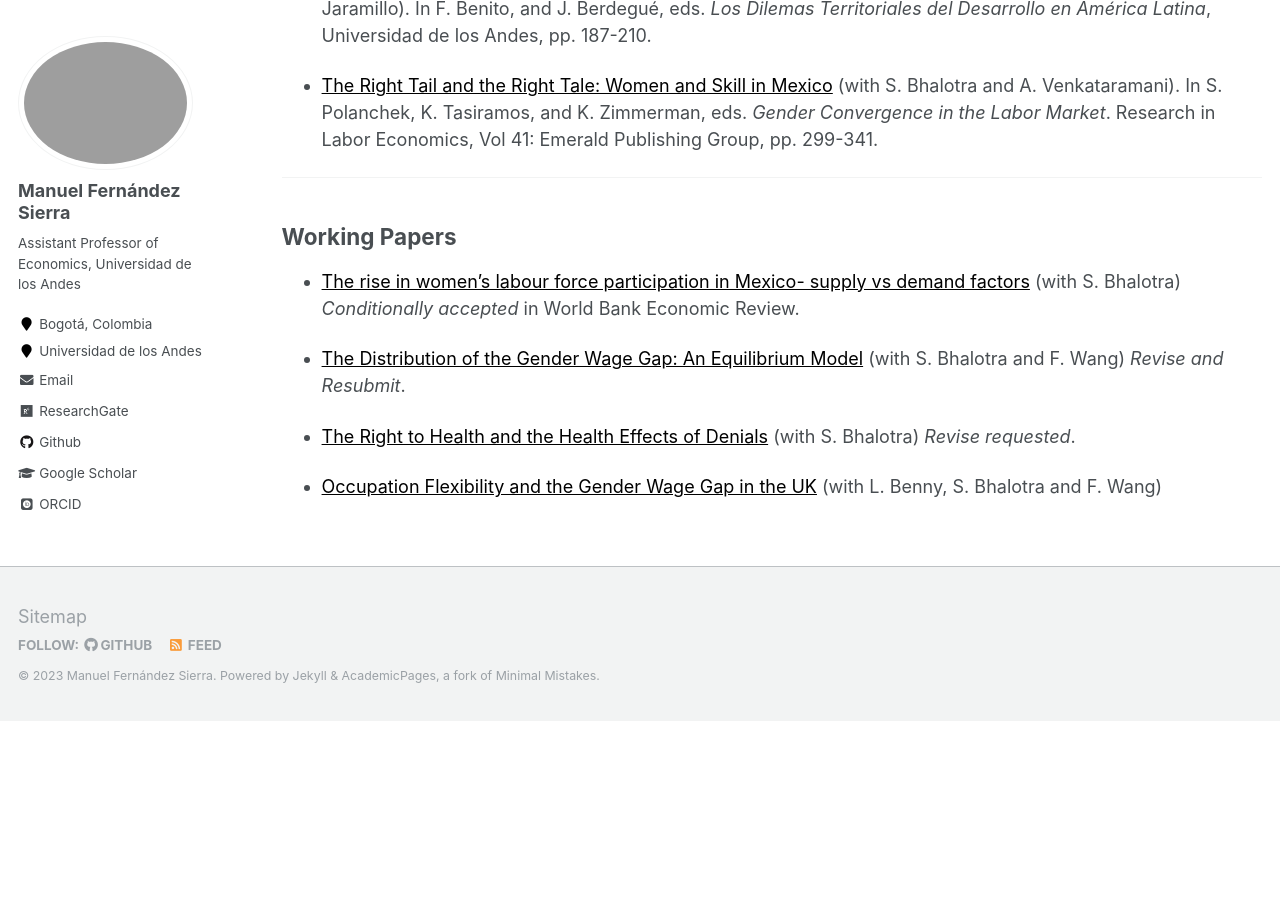
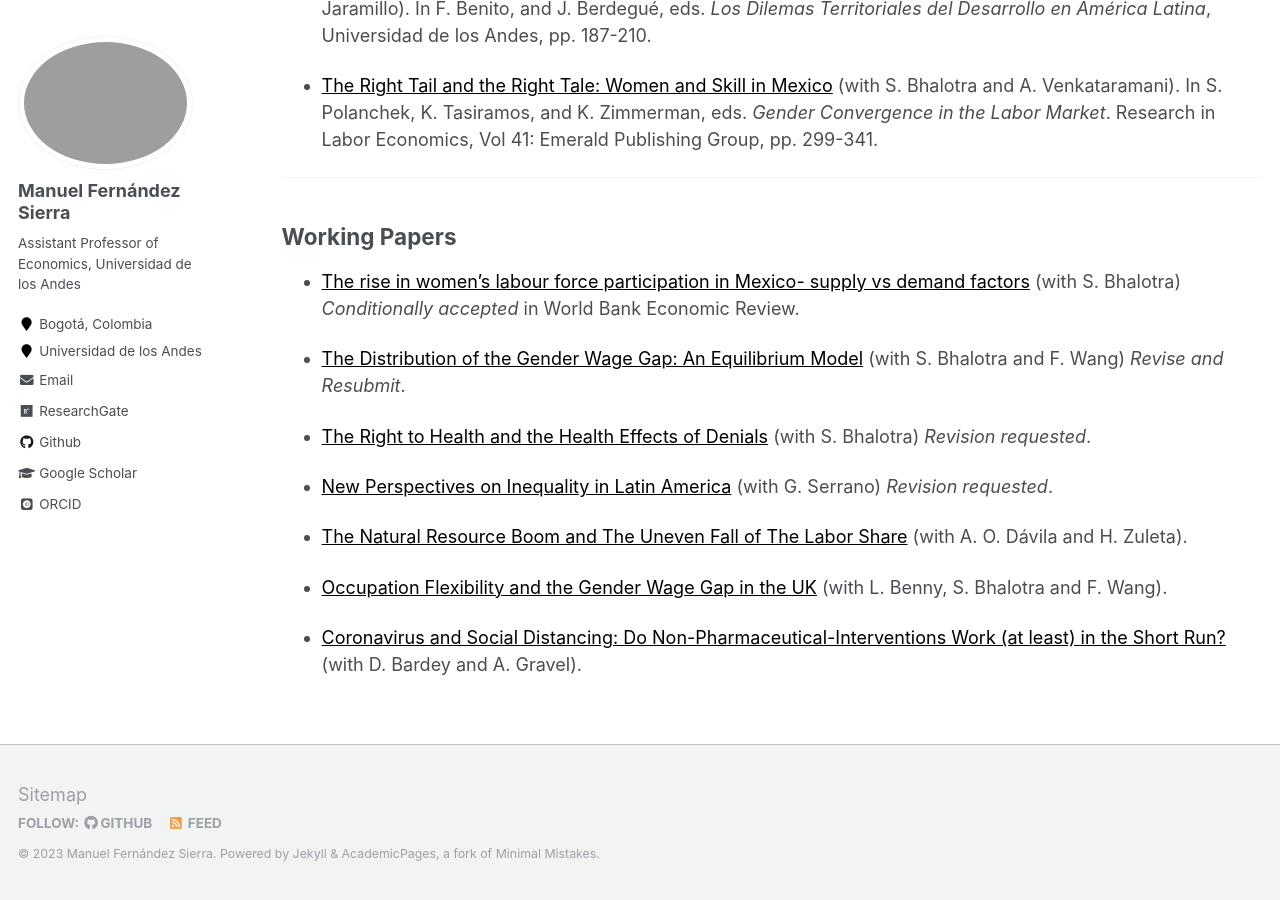
Before and after one commit to man-fern/man-fern.github.io, a Jekyll site: the page built from _pages/research.md, in a window 1280 px wide and 900 px high, scrolled down 765 px. Built offline with Jekyll 4.4.1, drawn with Linux system fonts in a browser that asks for light colours; some web fonts are replaced; before the commit the page ends 1486 px from its top, so only the background shows below that.

Commit message:
Update research.md

```diff
--- a/_pages/research.md
+++ b/_pages/research.md
@@ -33,10 +33,17 @@ redirect_from:
 
 ## Working Papers
 
-* <a href="https://fanwangecon.github.io/assets/BhalotraFernandezWangMexicoFLFP.pdf" style="color: black;">The rise in women's labour force participation in Mexico- supply vs demand factors</a> (with S. Bhalotra) *Conditionally accepted* in World Bank Economic Review.
+* <a href="https://www.wider.unu.edu/publication/rise-women%E2%80%99s-labour-force-participation-mexico" style="color: black;">The rise in women's labour force participation in Mexico- supply vs demand factors</a> (with S. Bhalotra) *Conditionally accepted* in World Bank Economic Review.
 
 * <a href="https://fanwangecon.github.io/assets/BhalotraFernandezWangMexicoFLFP.pdf" style="color: black;"> The Distribution of the Gender Wage Gap: An Equilibrium Model</a> (with S. Bhalotra and F. Wang) *Revise and Resubmit*.
 
-* <a href="https://fanwangecon.github.io/assets/UK_Flexibility_Gender_Wage_Gap.pdf" style="color: black;"> The Right to Health and the Health Effects of Denials</a> (with S. Bhalotra) *Revise requested*.
+* <a href="https://fanwangecon.github.io/assets/UK_Flexibility_Gender_Wage_Gap.pdf" style="color: black;"> The Right to Health and the Health Effects of Denials</a> (with S. Bhalotra) *Revision requested*.
 
-* <a href="https://fanwangecon.github.io/assets/UK_Flexibility_Gender_Wage_Gap.pdf" style="color: black;"> Occupation Flexibility and the Gender Wage Gap in the UK</a> (with L. Benny, S. Bhalotra and F. Wang)
+* <a href="https://repositorio.uniandes.edu.co/handle/1992/58838" style="color: black;"> New Perspectives on Inequality in Latin America</a> (with G. Serrano) *Revision requested*.
+
+* <a href="https://papers.ssrn.com/sol3/papers.cfm?abstract_id=3892487" style="color: black;"> The Natural Resource Boom and The Uneven Fall of The Labor Share</a> (with A. O. Dávila and H. Zuleta).
+
+
+* <a href="https://fanwangecon.github.io/assets/UK_Flexibility_Gender_Wage_Gap.pdf" style="color: black;"> Occupation Flexibility and the Gender Wage Gap in the UK</a> (with L. Benny, S. Bhalotra and F. Wang).
+
+* <a href="https://www.iza.org/publications/dp/14095/coronavirus-and-social-distancing-do-non-pharmaceutical-interventions-work-at-least-in-the-short-run" style="color: black;"> Coronavirus and Social Distancing: Do Non-Pharmaceutical-Interventions Work (at least) in the Short Run?</a> (with D. Bardey and A. Gravel).
```
